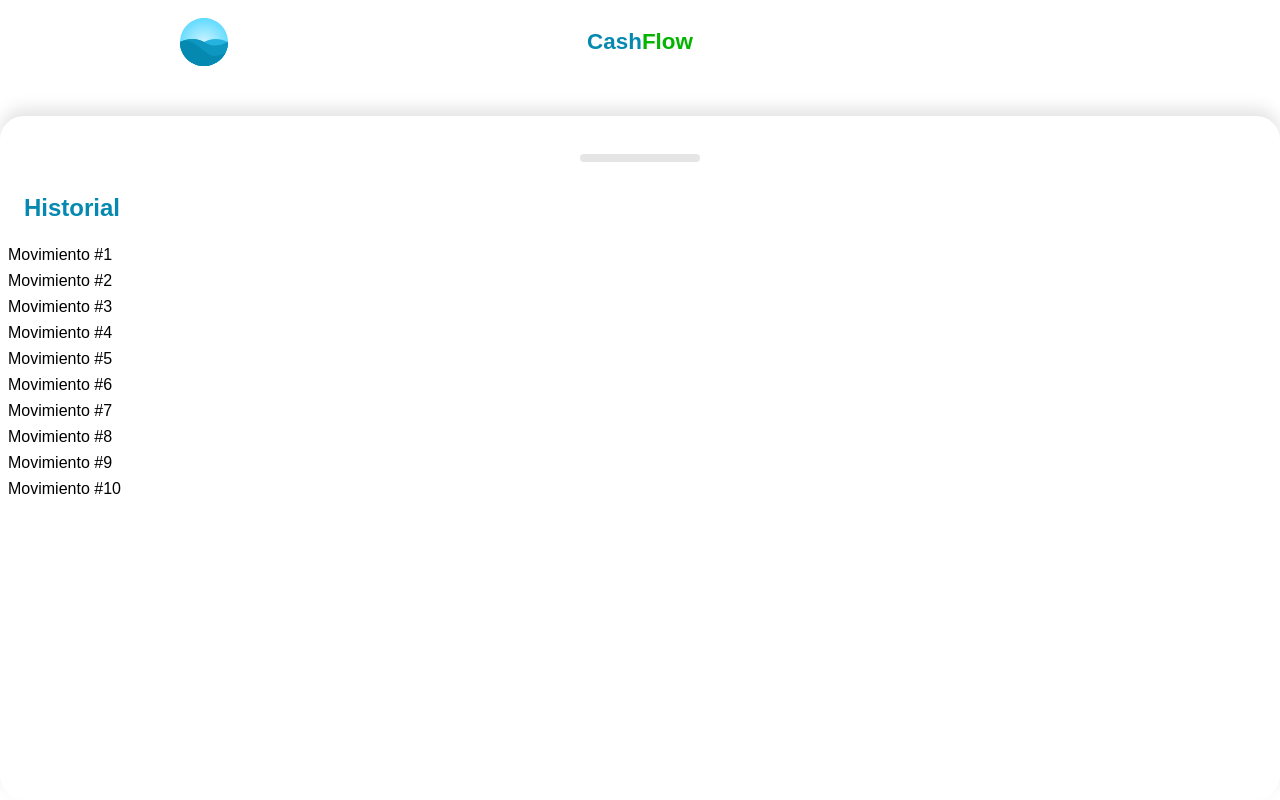
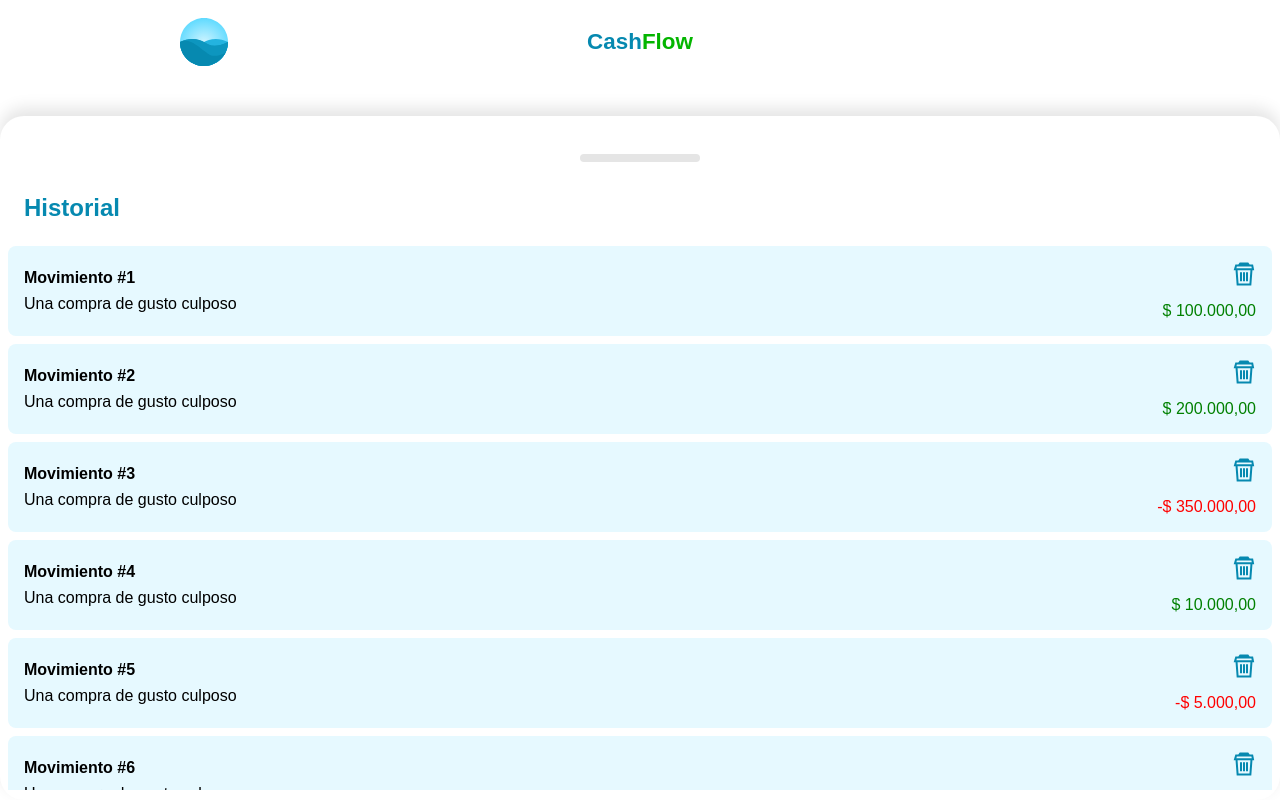
Before and after one commit to DavidGMont/cashflow, a Vue app: page / in a window 1280 px wide. Both pictures are taken after a click on the element 640 px from the left and 758 px from the top of the page. Built offline with nearby package versions, Linux system fonts and the light colour scheme.

Commit message:
Clase 9: Lista del historial

```diff
--- a/src/components/HomeScreen.vue
+++ b/src/components/HomeScreen.vue
@@ -29,7 +29,7 @@
             id: 2,
             title: 'Movimiento #3',
             description: 'Una compra de gusto culposo',
-            amount: 350000,
+            amount: -350000,
         },
         {
             id: 3,
@@ -41,7 +41,7 @@
             id: 4,
             title: 'Movimiento #5',
             description: 'Una compra de gusto culposo',
-            amount: 5000,
+            amount: -5000,
         },
         {
             id: 5,
@@ -59,13 +59,13 @@
             id: 7,
             title: 'Movimiento #8',
             description: 'Una compra de gusto culposo',
-            amount: 16000,
+            amount: -16000,
         },
         {
             id: 8,
             title: 'Movimiento #9',
             description: 'Una compra de gusto culposo',
-            amount: 850000,
+            amount: -850000,
         },
         {
             id: 9,
--- a/src/components/Movements/MovementItem.vue
+++ b/src/components/Movements/MovementItem.vue
@@ -1,15 +1,85 @@
 <template>
-    <div class="movement">{{ title }}</div>
+    <div class="movement">
+        <div class="content">
+            <h4>{{ title }}</h4>
+            <p>{{ description }}</p>
+        </div>
+        <div class="action">
+            <img src="../../assets/trash-icon.svg" alt="Borrar" @click="remove" />
+            <p :class="{ red: isNegative, green: !isNegative }">{{ amountToCurrency }}</p>
+        </div>
+    </div>
 </template>
 
 <script setup>
-    import { toRefs } from 'vue';
+    import { computed, toRefs } from 'vue';
+
+    const currencyFormatter = new Intl.NumberFormat('es-CO', {
+        style: 'currency',
+        currency: 'COP',
+    });
 
     const props = defineProps({
+        id: {
+            type: Number,
+        },
         title: {
             type: String,
         },
+        description: {
+            type: String,
+        },
+        amount: {
+            type: Number,
+        },
     });
 
-    const { title } = toRefs(props);
+    const { id, title, description, amount } = toRefs(props);
+
+    const amountToCurrency = computed(() => currencyFormatter.format(amount.value));
+
+    const isNegative = computed(() => amount.value < 0);
+
+    const emit = defineEmits(['remove']);
+
+    const remove = () => emit('remove', id.value);
 </script>
+
+<style scoped lang="scss">
+    .movement {
+        display: flex;
+        justify-content: space-between;
+        align-items: center;
+        width: 100%;
+        padding: 16px;
+        background-color: #e6f9ff;
+        border-radius: 8px;
+        box-sizing: border-box;
+        .content {
+            width: 100%;
+        }
+        .action {
+            display: flex;
+            justify-content: space-between;
+            align-items: flex-end;
+            flex-direction: column;
+            img {
+                margin-bottom: 16px;
+            }
+        }
+    }
+    h4,
+    p {
+        margin: 0;
+        padding: 0;
+    }
+    h4 {
+        margin-bottom: 8px;
+    }
+    .red {
+        color: red;
+    }
+    .green {
+        color: green;
+    }
+</style>
--- a/src/components/Movements/MovementsScreen.vue
+++ b/src/components/Movements/MovementsScreen.vue
@@ -3,9 +3,13 @@
         <h2 class="title">Historial</h2>
         <div class="content">
             <MovementItem
-                v-for="movement in movements"
-                :key="movement.id"
-                :title="movement.title"
+                v-for="{ id, title, description, amount } in movements"
+                :key="id"
+                :id="id"
+                :title="title"
+                :description="description"
+                :amount="amount"
+                @remove="remove"
             />
         </div>
     </div>
@@ -23,6 +27,8 @@
     });
 
     const { movements } = toRefs(props);
+
+    const remove = (id) => console.log('remove', id);
 </script>
 
 <style scoped>
```
